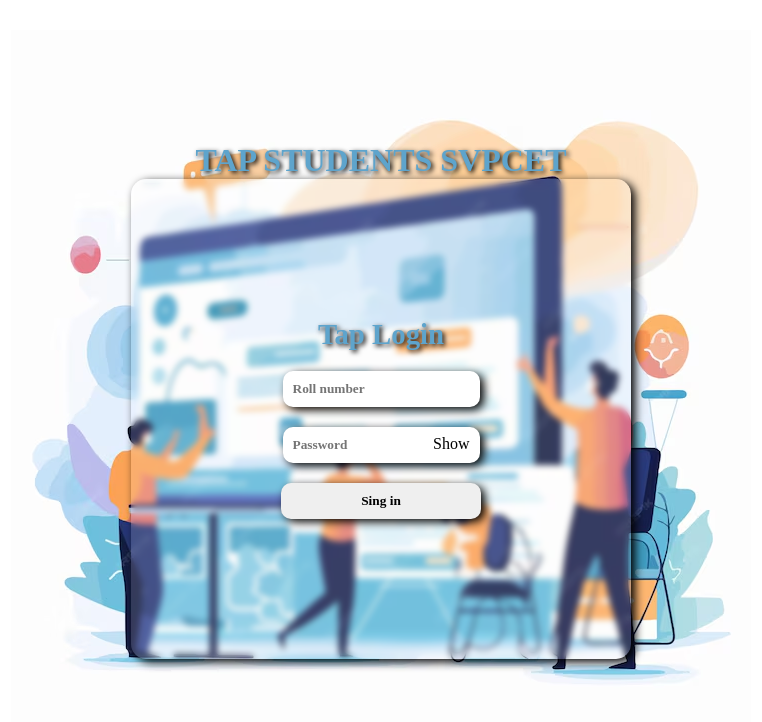
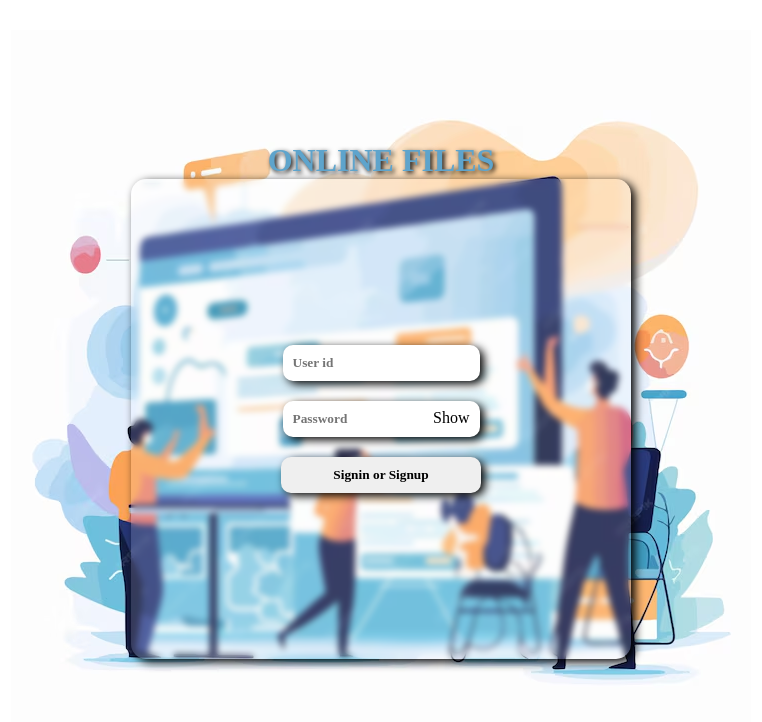
Before and after one commit to Neshraj/svpcettap, a React (Create React App) app: page / in a window 1280 px wide. Shown: the top 722 px of the page, without its empty margins (259-1021 px from the left). Built offline with nearby package versions, Linux system fonts and the light colour scheme.

Commit message:
Added all files

```diff
--- a/package.json
+++ b/package.json
@@ -9,7 +9,7 @@
     "react": "^18.3.1",
     "react-dom": "^18.3.1",
     "react-router-dom": "^6.26.2",
-    "react-scripts": "5.0.1",
+    "react-scripts": "^5.0.1",
     "react-toastify": "^10.0.5",
     "web-vitals": "^2.1.4"
   },
--- a/src/components/Login.jsx
+++ b/src/components/Login.jsx
@@ -155,17 +155,17 @@ function Login(){
                 draggable
 
                 />
-                <h1>TAP STUDENTS SVPCET</h1>
+                <h1>ONLINE FILES</h1>
                 <div id="loginbox">
 
-                    <h1>Tap Login</h1>
-                    <input class="logitms"type="text" id='rollnumber' placeholder='Roll number'/>
+
+                    <input class="logitms"type="text" id='rollnumber' placeholder='User id'/>
                     <div id='sapp'>
                         <input class="logitms" type="password" id="password" placeholder='Password'/>
                         <span id="show-password-btn2" onClick={togglePasswordVisibility}>Show</span>
                     </div>
                     <div id="logininbtn">
-                    <button className="sinupbtn logitms" id='msingbtn' onClick={login}>Sing in</button>
+                    <button className="sinupbtn logitms" id='msingbtn' onClick={login}>Signin or Signup</button>
                     {/* <button className="sinupbtn logitms">Sign up</button> */}
                     </div>
 
```
Also changed, not shown: 1 other file (tests, documents, lock files or other folders).
